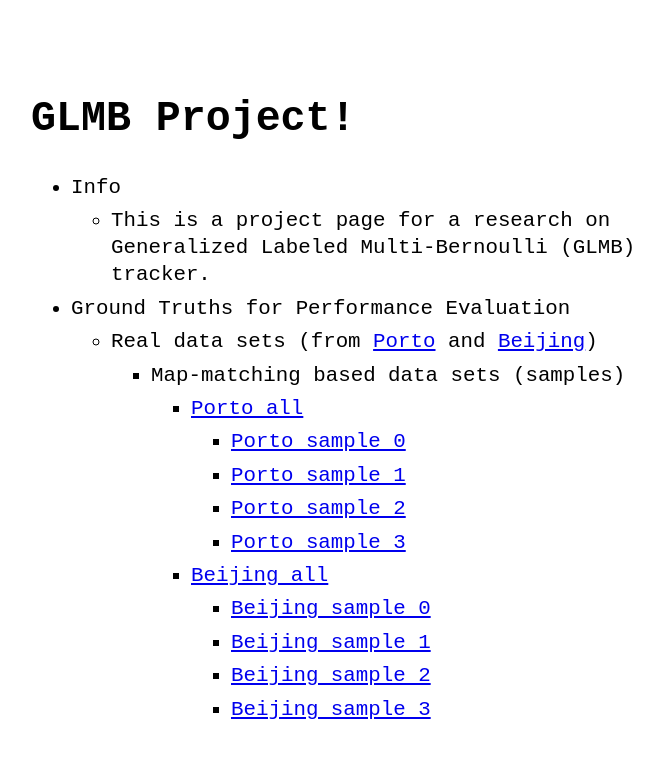
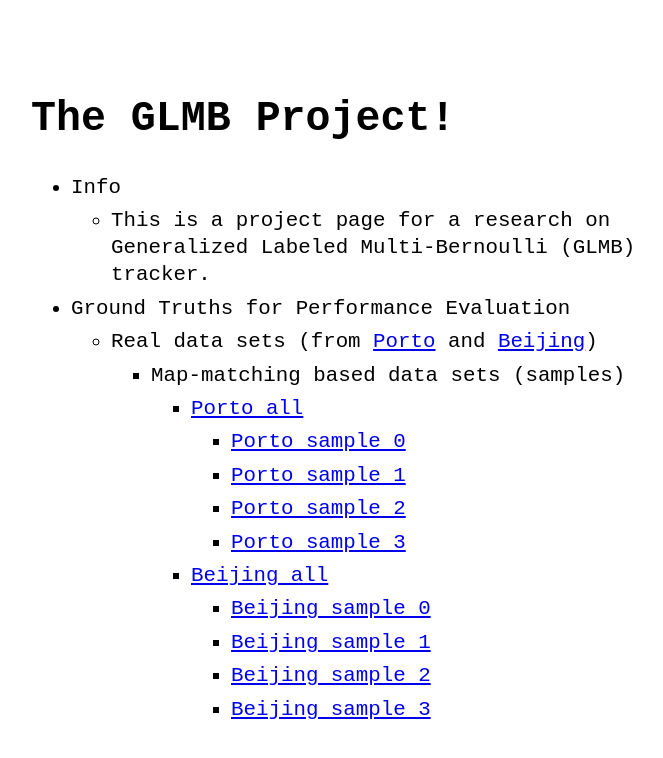
Before and after one commit to scbeom/RFS_Project, a Jekyll site: the page built from index.md, in a window 1280 px wide. Shown: the top 758 px of the page, without its empty margins (289-952 px from the left). Built offline with Jekyll 4.4.1, drawn with Linux system fonts in a browser that asks for light colours.

Commit message:
Update _config.yml

```diff
--- a/_config.yml
+++ b/_config.yml
@@ -1,4 +1,4 @@
-title: GLMB Project! # name of the site
+title: The GLMB Project! # name of the site
 author: CHANGBEOM SHIM # name of site's author
 email: scbeom@gmail.com # email of site's author
 url: https://scbeom.github.io # root address of the site
```
